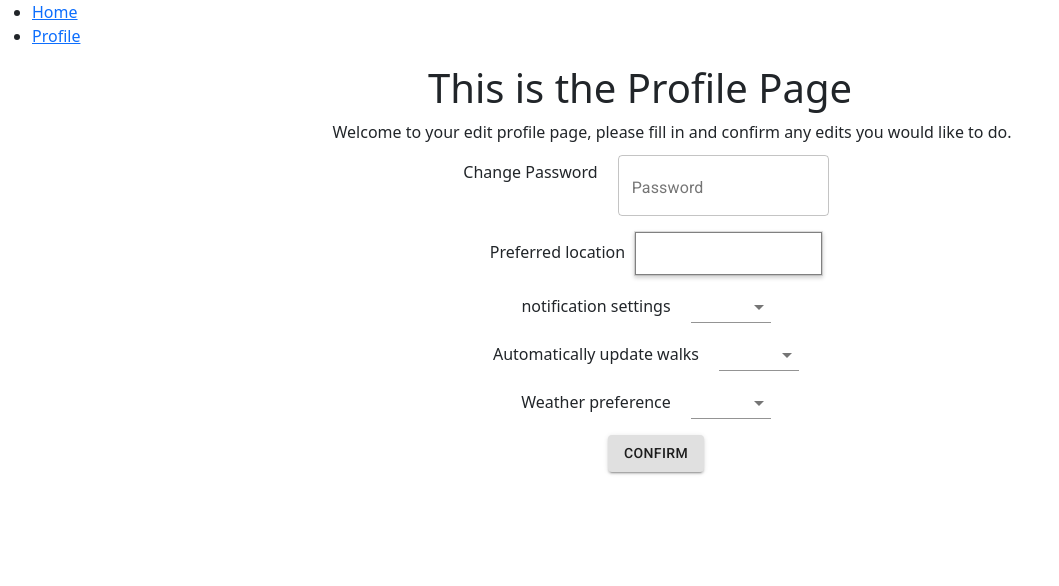
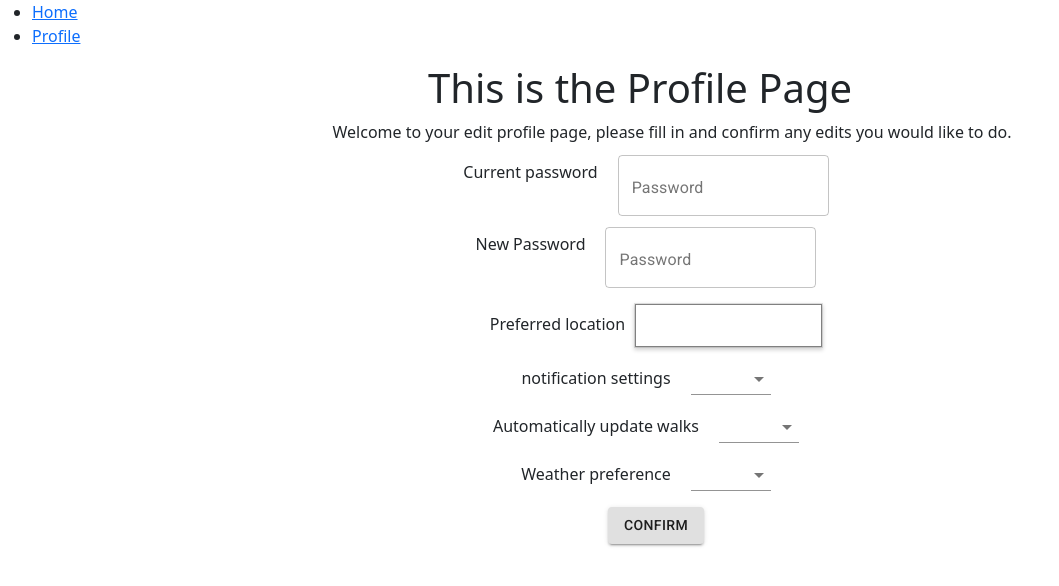
Before and after one commit to CodeBendersTR/sunnywalk-frontend, a React (Create React App) app: page /profile in a window 1280 px wide. Shown: the top 586 px of the page, without its empty margins (0-1059 px from the left). Built offline with nearby package versions, Linux system fonts and the light colour scheme.

Commit message:
Converted Profile into a function based object.

```diff
--- a/src/pages/Profile/Profile.js
+++ b/src/pages/Profile/Profile.js
@@ -2,26 +2,27 @@ import "./Profile.css";
 import { Menu } from "..";
 import React from "react";
 import {AutoCompleteText, UkCities} from '../../components';
-import {Select, MenuItem, FormControl, InputLabel, makeStyles} from "@material-ui/core"
+import {Select, MenuItem} from "@material-ui/core"
 import TextField from '@material-ui/core/TextField';
 import Button from '@material-ui/core/Button';
 
-export default class Profile extends React.Component{
-    constructor(props){
-            super(props);
-            this.state = {
-                    isHidden: false,
-            }
-    }
-
-    render(){
+function Profile(){
         return(
                 <Menu>
                     <h1 className="Profile">This is the Profile Page</h1>
                     <ul className="Profile">
                         <ul>Welcome to your edit profile page, please fill in and confirm any edits you would like to do.</ul>
                     </ul>
-                <ul className="selectTest Profile ">Change Password
+                    <ul className="selectTest Profile ">Current password
+                    <TextField
+                    style={{margin:"0px 20px",minWidth:"80px"}}
+                    id="outlined-password-input"
+                    label="Password"
+                    type="password"
+                    autoComplete="current-password"
+                    variant="outlined"
+                    /></ul>
+                    <ul className="selectTest Profile ">New Password
                     <TextField
                     style={{margin:"0px 20px",minWidth:"80px"}}
                     id="outlined-password-input"
@@ -57,16 +58,9 @@ export default class Profile extends React.Component{
                     <ul className="Profile">
                     <Button variant="contained">confirm</Button>
                     </ul>
-
-
-                {this.state.isHidden && this.props.text}
-
-
-
-
-
                 </Menu>
 
                 );
-    }
-}
+};
+
+export default Profile;
```
Lines whose indentation alone changed are shown as unchanged.
